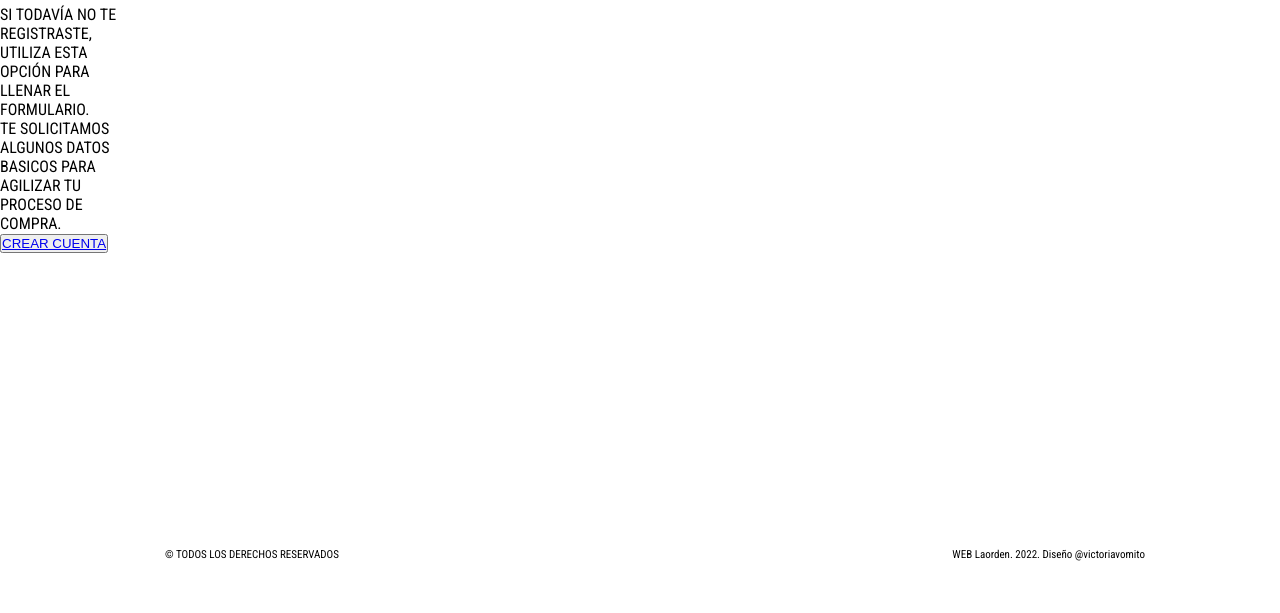
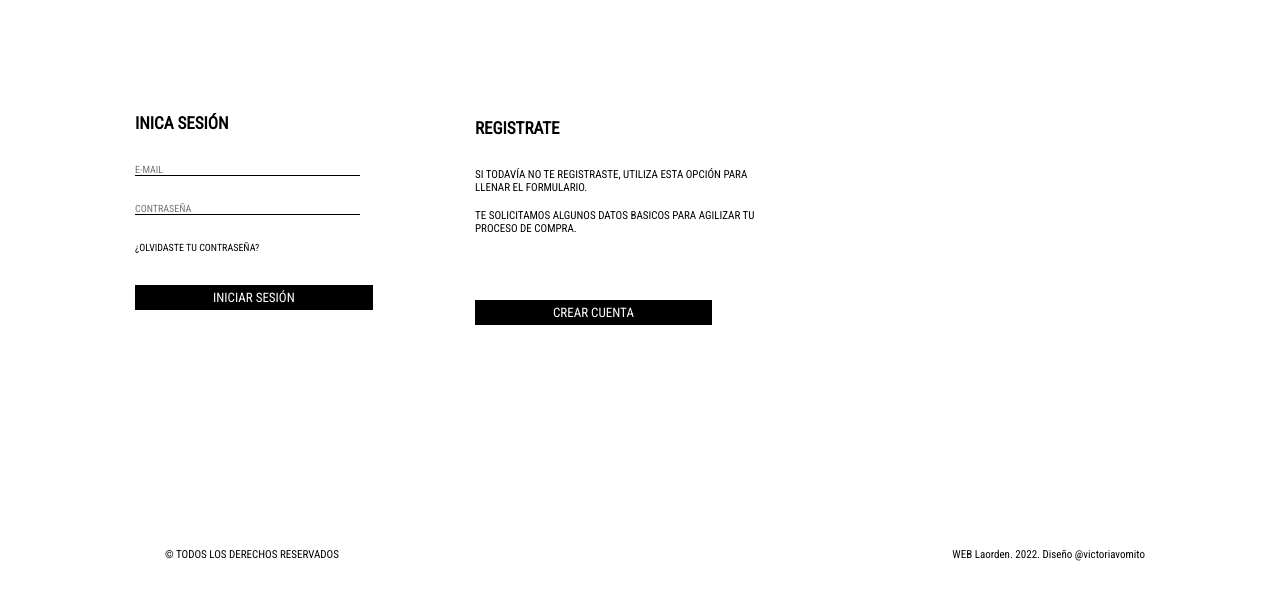
Before and after one commit to VictoriaCalvo/PREENTREGA2-VICTORIACALVO, a plain HTML site: page pages/iniciar_sesion.html in a window 1280 px wide. Shown: the part 187-800 px from the top of the page. Drawn offline with Linux system fonts and the light colour scheme.

Commit message:
agregue main sesion con grid y flex

```diff
--- a/css/estilo_grid.css
+++ b/css/estilo_grid.css
@@ -165,9 +165,9 @@
     display: grid;
     grid-template-columns: 10% 90%;
     grid-template-rows: 25vh 60vh 15vh;
-    grid-template-areas: "nav        header"
-        "main        main"
-        "footer     footer";
+    grid-template-areas:    "nav        header"
+                            "main        main"
+                            "footer     footer";
 }
 
 .navbar_pages {
@@ -249,10 +249,11 @@
 
 .formulario_buscar {
     margin: 10px 0;
-    padding: 0 0 382px 137px;
+    padding: 0 0 382px 153px;
 }
 
-#buscar, input {
+#buscar, input:focus {
+    outline: none;
     border: none;
     border-bottom: 1px solid black;
     font-family: 'Roboto Condensed', sans-serif;
@@ -262,6 +263,139 @@
 }
 
 /* FIN MAIN BUSCAR */
+
+/* INICIO MAIN SESION */
+
+.main_sesion {
+    grid-area: main;
+}
+
+.formulario {
+    margin: 0 0 14px;
+    padding: 80px 115px;
+    display: flex;
+    width: 100%;
+}
+
+.contenedor_iniciar{
+    margin: 10px;
+    padding: 5px;
+    width: 30%;
+}
+
+    .formulario h2 {
+        padding: 5px;
+        font-size: 17px;
+    }
+
+.iniciar {
+    padding: 0;
+}
+
+    .iniciar a {
+        text-decoration: none;
+        color: black;
+    }
+
+.contenedor_email {
+    padding: 20px 0 10px 5px;
+}
+
+#email, input:focus {
+    outline:none;
+    border: none;
+    border-bottom: solid 1px black;
+    font-family: 'Roboto Condensed', sans-serif;
+    font-size: 10px;
+    width: 75%;
+}
+
+.contenedor_contraseña {
+    padding: 10px 0 10px 5px;
+}
+
+#contraseña, input:focus {
+    outline:none;
+    border: none;
+    border-bottom: solid 1px black;
+    font-family: 'Roboto Condensed', sans-serif;
+    font-size: 10px;
+    width: 75%;
+}
+
+.recuperar_contraseña {
+    font-size: 10px;
+}
+
+.boton {
+    padding: 5px;
+}
+
+.boton_iniciar {
+    margin-top: 20px;
+    border: none;
+}
+
+    .boton a {
+        text-decoration: none;
+        color: white;
+        background-color: black;
+        padding: 5px 78px;
+        font-family: 'Roboto Condensed', sans-serif;
+        font-size: 13px;
+        transition: .2s;
+    }
+
+    .boton a:hover {
+        background-color: white;
+        color: black;
+        border: 1px solid black;
+    }
+
+.contenedor_registrate {
+    margin: 10px;
+    padding: 10px;
+    width: 30%;
+    display: flex;
+    flex-direction: column;
+    justify-content: space-around;
+}
+
+.registrate {
+    padding: 20px 0 10px 0;
+}
+
+    .registrate p {
+        padding: 5px 0 10px 5px;
+        font-size: 11px;
+    }
+
+.cuenta {
+    padding: 5px;
+}
+
+.boton_cuenta {
+    margin-top: 45px;
+    border: none;
+}
+
+    .cuenta a {
+        text-decoration: none;
+        color: white;
+        padding: 5px 78px;
+        font-family: 'Roboto Condensed', sans-serif;
+        font-size: 13px;
+        background-color: black;
+        transition: .2s;
+    }
+
+    .boton_cuenta a:hover {
+        background-color: white;
+        color: black;
+        border: 1px solid black;
+    }
+
+/* FIN MAIN SESION */
 
 @media screen and (min-width: 1400px) {
 
--- a/pages/iniciar_sesion.html
+++ b/pages/iniciar_sesion.html
@@ -16,16 +16,16 @@
 </head>
 <body>
     <div class="contenedor_pages">
+        <nav class="navbar_pages">
+            <ul class="navbar_oculto">
+                <li><a href="./new.html">NEW</a></li>
+                <li><a href="./shop_all.html">SHOP ALL</a></li>
+                <li><a href="./envios_seguimiento.html">ENVIO Y SEGUIMIENTO</a></li>
+                <li><a href="./cambios.html">CAMBIOS</a></li>
+            </ul>
+        </nav>
         <header class="header">
             <div class="menu">
-                <nav class="navbar">
-                    <ul class="navbar_oculto">
-                        <li><a href="./new.html">NEW</a></li>
-                        <li><a href="./shop_all.html">SHOP ALL</a></li>
-                        <li><a href="./envios_seguimiento.html">ENVIO Y SEGUIMIENTO</a></li>
-                        <li><a href="./cambios.html">CAMBIOS</a></li>
-                    </ul>
-                </nav>
                 <div class="logo_pages">
                     <h1><a href="../index.html">LA ORDEN DEL <br> NUEVO MUNDO</a></h1>
                 </div>
@@ -40,7 +40,7 @@
             </div>
         </header>
 
-        <main>
+        <main class="main_sesion">
             <section class="formulario">
                 <div class="contenedor_iniciar">
                     <h2>INICA SESIÓN</h2>
```
